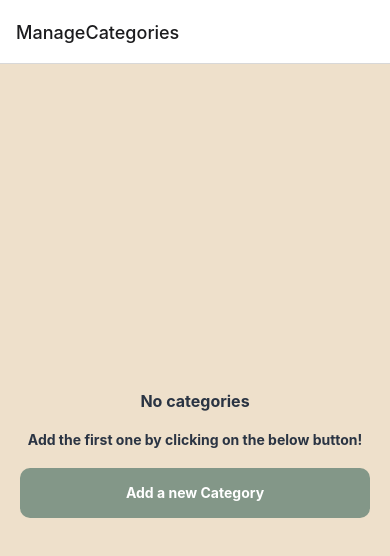
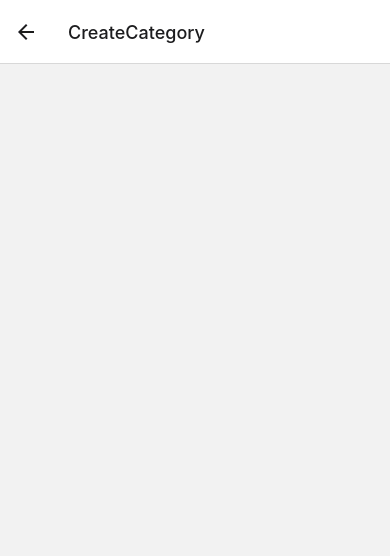
Before and after one commit to monireamini/webbee-hackathon-monireh, a React Native app: screen /CreateCategory in a window 390 px wide. Shown: the top 556 px of the page. Built offline with nearby package versions, Linux system fonts and the light colour scheme.

Commit message:
add button comp and create category flow

```diff
--- a/App.tsx
+++ b/App.tsx
@@ -16,6 +16,7 @@ import {Provider} from 'react-redux';
 import store from './src/redux/store';
 import Dashboard from './src/modules/dashboard/components/dashboard.screen';
 import ManageCategories from './src/modules/manage-categories/components/manage-categories.screen';
+import CreateCategory from './src/modules/create-category/components/create-category.screen';
 
 const Stack = createStackNavigator();
 
@@ -26,6 +27,7 @@ const App = () => {
         <Stack.Navigator initialRouteName="ManageCategories">
           <Stack.Screen name="Dashboard" component={Dashboard} />
           <Stack.Screen name="ManageCategories" component={ManageCategories} />
+          <Stack.Screen name="CreateCategory" component={CreateCategory} />
         </Stack.Navigator>
       </NavigationContainer>
     </Provider>
--- /dev/null
+++ b/src/modules/create-category/components/create-category.screen.tsx
@@ -0,0 +1,7 @@
+import React from 'react';
+
+const CreateCategoryScreen = () => {
+  return <></>;
+};
+
+export default CreateCategoryScreen;
--- a/src/modules/manage-categories/components/manage-categories.screen.tsx
+++ b/src/modules/manage-categories/components/manage-categories.screen.tsx
@@ -5,12 +5,13 @@ import {reduxStore} from '../../../shared/ts-interfaces/shared.types';
 import {SafeAreaView} from 'react-native-safe-area-context';
 import CustomButton from '../../../shared/components/button/button';
 import styles from './manage-categories.screen.styles';
+import {manageCategoriesPropTypes} from './manage-categories.screen.types';
 
-const ManageCategoriesScreen = () => {
+const ManageCategoriesScreen = (props: manageCategoriesPropTypes) => {
   const categories = useSelector((state: reduxStore) => state.categories);
 
   function handleNavigateToAddCategory() {
-    //
+    props.navigation.push('CreateCategory');
   }
 
   return (
--- /dev/null
+++ b/src/modules/manage-categories/components/manage-categories.screen.types.ts
@@ -0,0 +1,3 @@
+export interface manageCategoriesPropTypes {
+  navigation: {push: Function};
+}
--- a/src/shared/components/button/button.types.ts
+++ b/src/shared/components/button/button.types.ts
@@ -1,4 +1,6 @@
+import {GestureResponderEvent} from 'react-native';
+
 export interface buttonPropTypes {
-  onPress: Function;
+  onPress: (event: GestureResponderEvent) => void;
   label: string;
 }
```
Also changed, not shown: src/modules/create-category/components/create-category.screen.types.ts (added).
